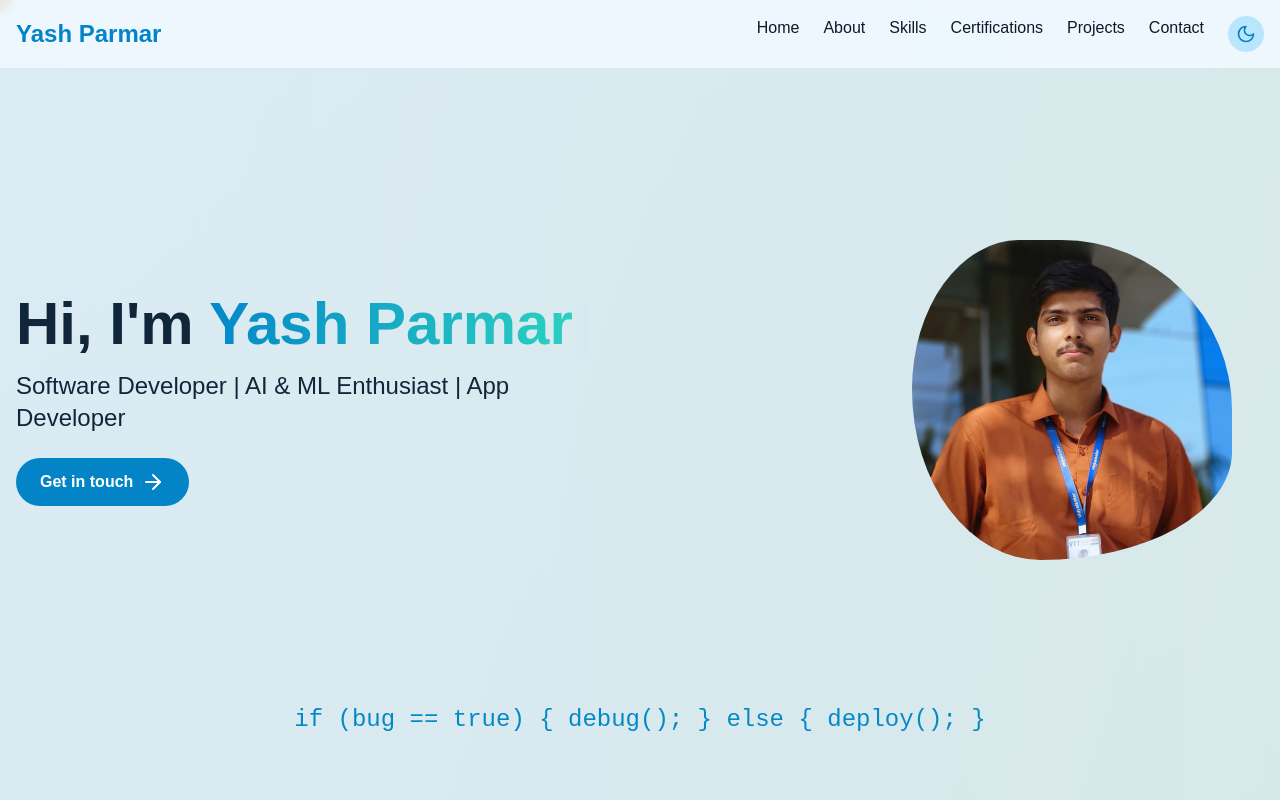
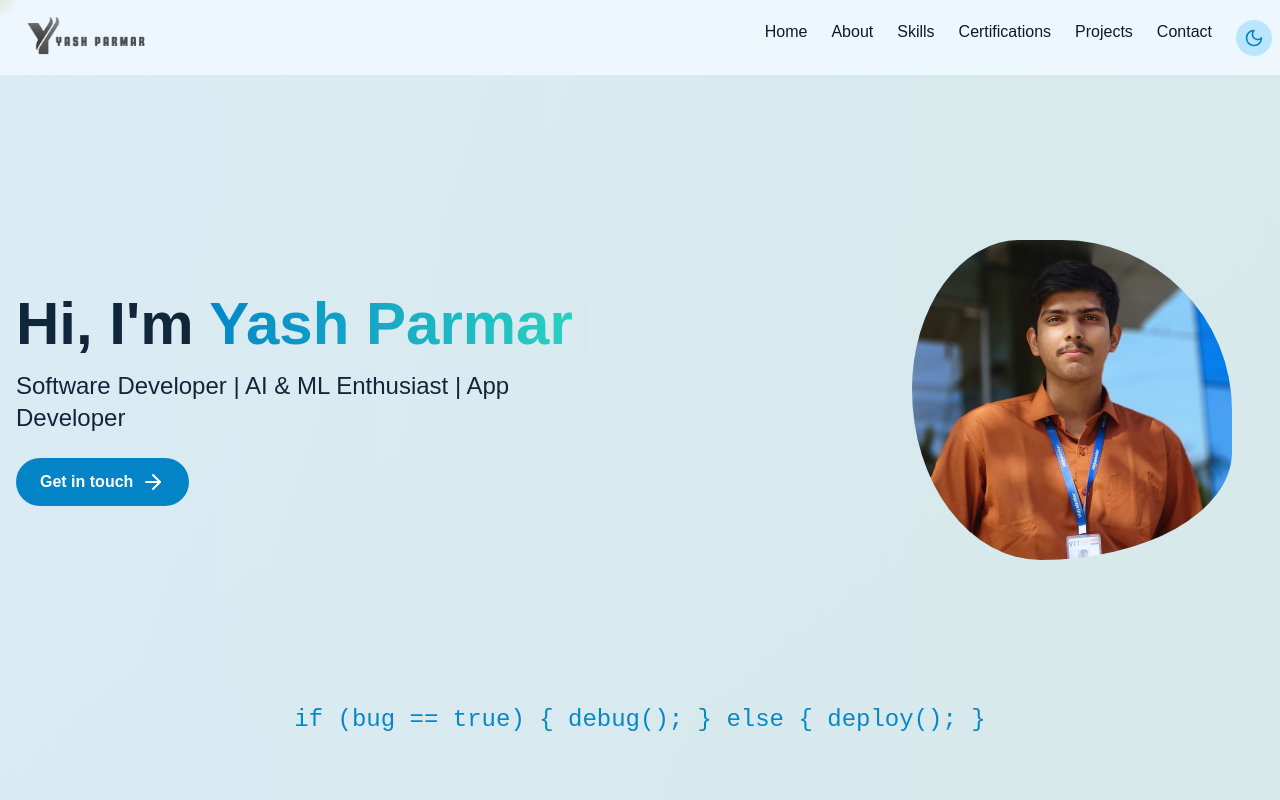
Before and after one commit to Yashparmar1125/portfolio-website, a Next.js app: page / in a window 1280 px wide. Shown: the top 800 px of the page. Built offline with nearby package versions, Linux system fonts and the light colour scheme.

Commit message:
Version 9.3.7

```diff
--- a/components/Header.tsx
+++ b/components/Header.tsx
@@ -5,6 +5,7 @@ import { motion } from "framer-motion";
 import { Menu, X, Sun, Moon } from "lucide-react";
 import Link from "next/link";
 import Navigation from "./Navigation";
+import Logo from "./Logo";
 
 const Header = () => {
   const [isOpen, setIsOpen] = useState(false);
@@ -20,16 +21,14 @@ const Header = () => {
 
   return (
     <header className="fixed w-full z-50 bg-sky-50 dark:bg-slate-900 bg-opacity-90 dark:bg-opacity-95 backdrop-blur-sm transition-colors duration-300">
-      <div className="container mx-auto px-4 py-4 flex justify-between items-center">
+      <div className="container mx-auto px-2 py-2 flex justify-between items-center">
         <motion.div
           initial={{ opacity: 0, x: -20 }}
           animate={{ opacity: 1, x: 0 }}
           transition={{ duration: 0.5 }}
         >
           <Link href="/">
-            <h1 className="text-2xl font-bold cursor-pointer text-sky-600 dark:text-sky-400">
-              Yash Parmar
-            </h1>
+          <Logo variant={darkMode ? 'dark' : 'light'} />
           </Link>
         </motion.div>
         <nav className="hidden md:flex space-x-6">
--- /dev/null
+++ b/components/Logo.tsx
@@ -0,0 +1,23 @@
+import React from 'react'
+import Image from 'next/image'
+
+interface LogoProps {
+  className?: string
+  variant: 'light' | 'dark'
+}
+
+const Logo: React.FC<LogoProps> = ({ className = '', variant }) => {
+  return (
+    <div className={`relative ${className}`} style={{ width: '165px', height: '59px', marginLeft: '-1px' }}>
+      <Image
+        src={variant === 'dark' ? '/img/logo_dark.png' : '/img/logo_grey.png'}
+        alt="Logo"
+        layout="fill"
+        objectFit="contain"
+        priority
+      />
+    </div>
+  )
+}
+
+export default Logo
```
Also changed, not shown: public/img/logo_dark.png (added), public/img/logo_grey.png (added).
